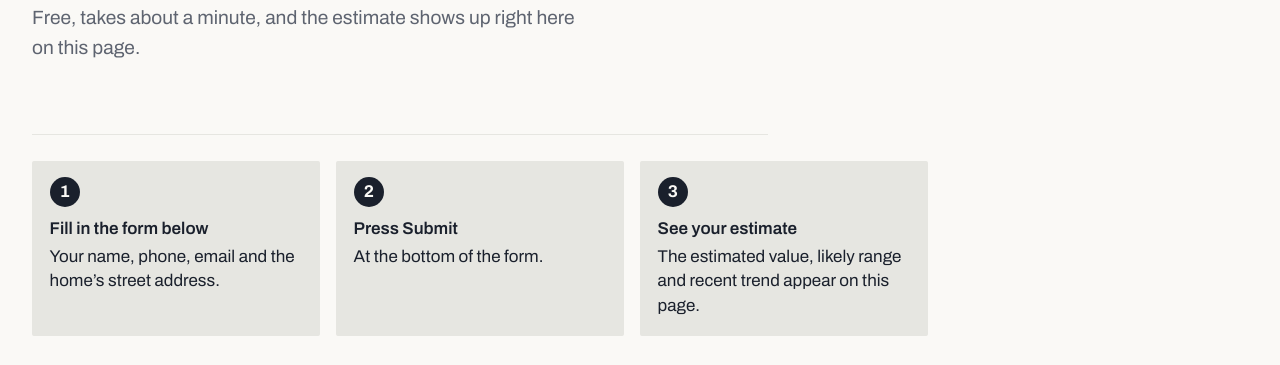
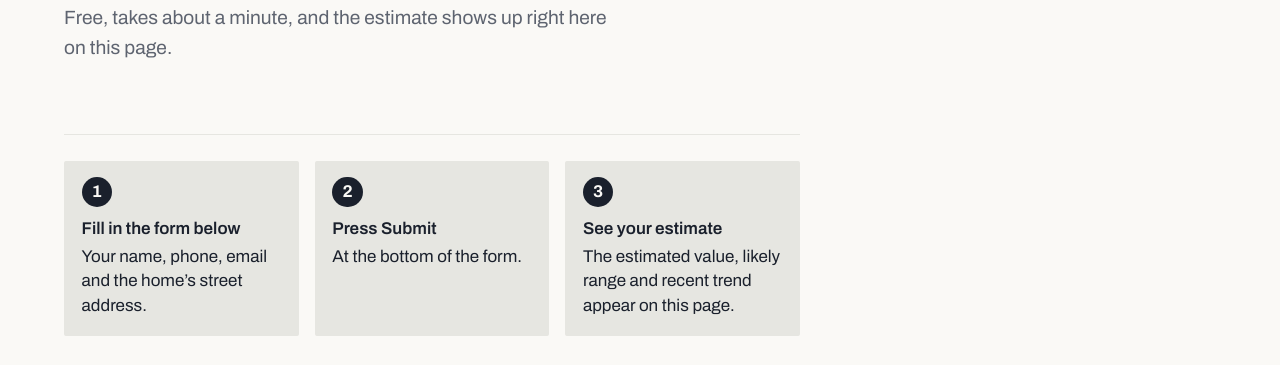
Before and after one commit to FlaRealtorMike/crawford-living-website, a plain HTML site: page home-value.html in a window 1280 px wide. Shown: the part 435-800 px from the top of the page. Drawn offline with Linux system fonts and the light colour scheme; a script that the page names is missing.

Commit message:
home-value.html: keep page side margins; align steps with form width
Co-Authored-By: Claude Opus 5.5 <noreply@anthropic.com>
Claude-Session: https://claude.ai/code/session_01QjVnfAkDDNvkEzJWGQaqwQ

```diff
--- a/home-value.html
+++ b/home-value.html
@@ -38,10 +38,10 @@
 <link href="https://fonts.googleapis.com/css2?family=Archivo:ital,wght@0,400;0,500;0,600;0,700;1,400;1,600&family=IBM+Plex+Mono:wght@400;500;600&display=swap" rel="stylesheet">
 <link rel="stylesheet" href="assets/crawford.css">
 <style>
-.hv-page{padding:clamp(2.5rem,6vw,4.5rem) 0 clamp(3rem,7vw,5rem)}
+.hv-page{padding-top:clamp(2.5rem,6vw,4.5rem);padding-bottom:clamp(3rem,7vw,5rem)}
 .hv-intro{max-width:46rem}
 .hv-intro h1{margin:.4rem 0 .9rem}
-.hv-steps{list-style:none;counter-reset:hv;margin:1.6rem 0 0;padding:0;display:grid;grid-template-columns:repeat(3,minmax(0,1fr));gap:1rem;max-width:56rem}
+.hv-steps{list-style:none;counter-reset:hv;margin:1.6rem 0 0;padding:0;display:grid;grid-template-columns:repeat(3,minmax(0,1fr));gap:1rem;max-width:46rem}
 .hv-steps li{counter-increment:hv;background:var(--subtle);border-radius:var(--r);padding:1rem 1.1rem 1.1rem;color:var(--ink);line-height:1.45}
 .hv-steps li::before{content:counter(hv);display:flex;align-items:center;justify-content:center;width:1.9rem;height:1.9rem;border-radius:50%;background:var(--ink);color:var(--surface);font-weight:700;margin-bottom:.6rem}
 .hv-steps strong{display:block;margin-bottom:.2rem}
```
